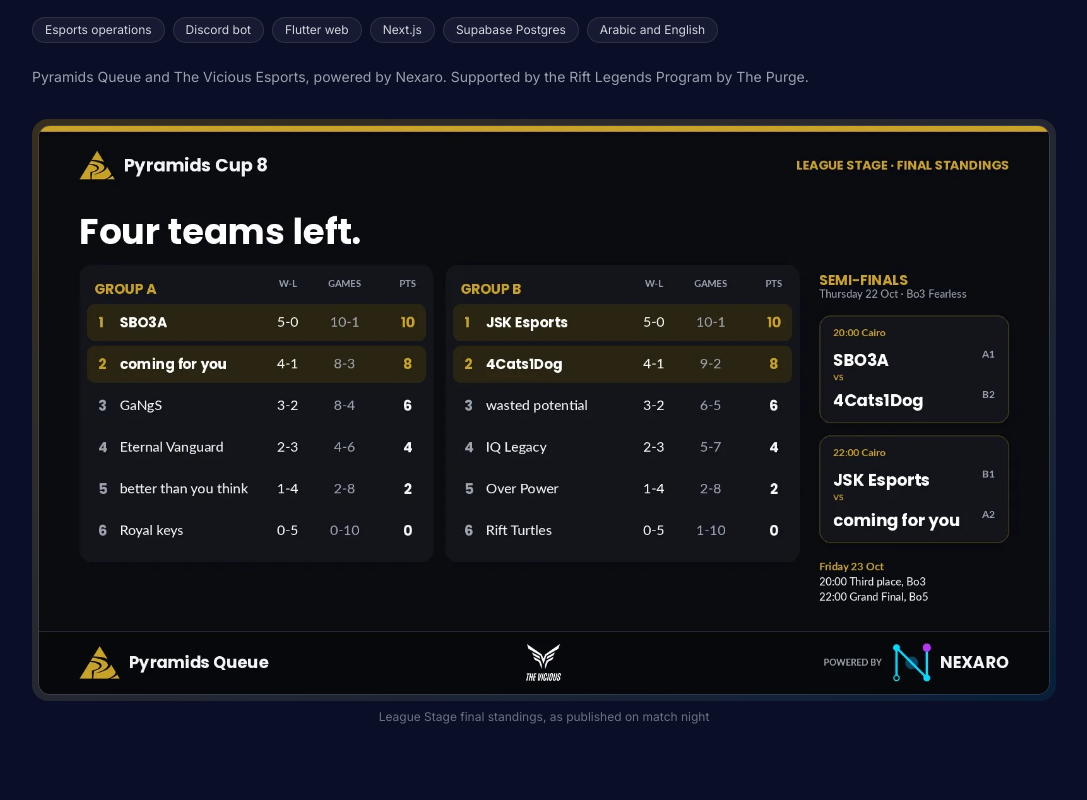
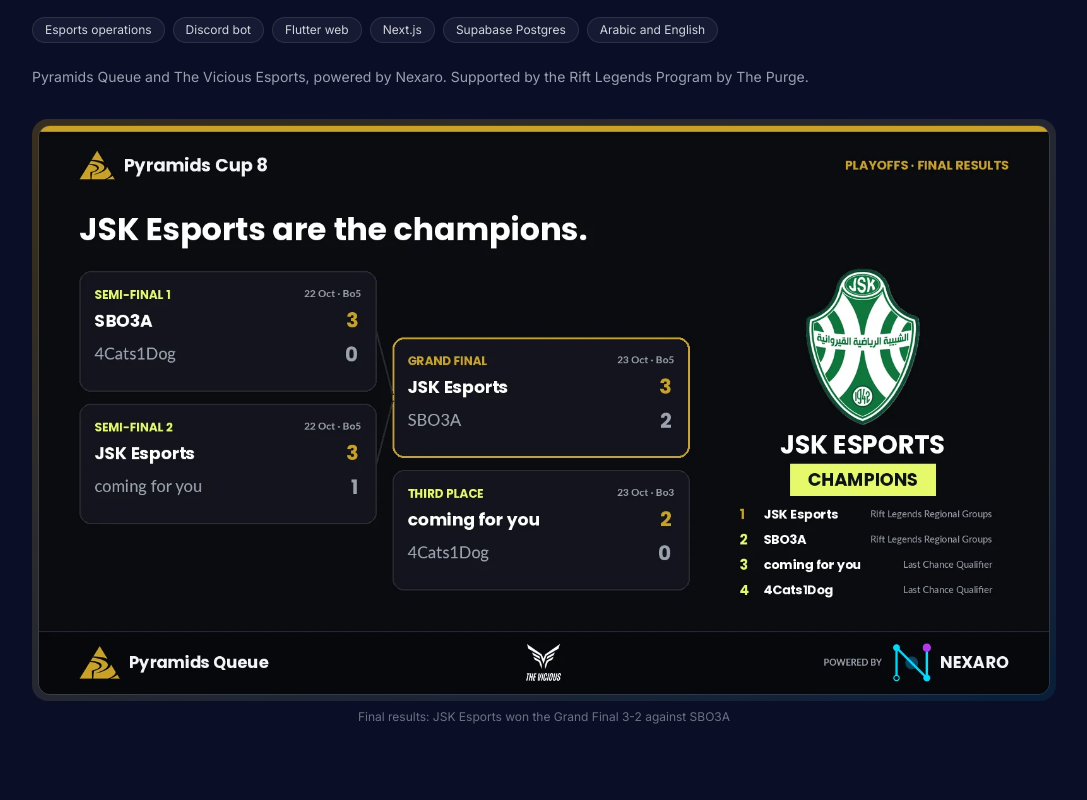
Before and after one commit to amfog/nexaro-tech, a Next.js app: page /en/case-studies/pyramids-cup-8 in a window 1280 px wide. Shown: the part 540-1340 px from the top of the page, without its empty margins (96-1183 px from the left). Built offline with nearby package versions, Linux system fonts and the light colour scheme.

Commit message:
Cup 8 case study: tour over, final results image, Grand Final stream image and numbers

```diff
--- a/src/app/[locale]/case-studies/pyramids-cup-8/page.tsx
+++ b/src/app/[locale]/case-studies/pyramids-cup-8/page.tsx
@@ -232,7 +232,7 @@
             Pyramids Queue and The Vicious Esports, powered by Nexaro. Supported by the Rift Legends Program by The Purge.
           </p>
           <div className="mt-8">
-            <Shot src="/case-studies/pc8/league.webp" alt="Pyramids Cup 8 League Stage final standings" caption="League Stage final standings, as published on match night" />
+            <Shot src="/case-studies/pc8/final-results.webp" alt="Pyramids Cup 8 final results: JSK Esports champions" caption="Final results: JSK Esports won the Grand Final 3-2 against SBO3A" />
           </div>
         </motion.div>
 
@@ -296,7 +296,7 @@
             ))}
           </div>
           <div className="grid md:grid-cols-2 gap-6 mt-10">
-            <Shot src="/case-studies/pc8/playoffs.webp" alt="Pyramids Cup 8 Playoffs bracket" caption="The Playoffs bracket on pyramidsqueue.com. Scores fill in from the results as each series ends" />
+            <Shot src="/case-studies/pc8/finals-boosted.webp" alt="The Grand Final on a creator stream" caption="The Grand Final live on a creator stream, with the Pyramids Cup partner bar on screen" />
             <Shot src="/case-studies/pc8/home.webp" alt="pyramidsqueue.com home page" caption="pyramidsqueue.com during the Playoffs" />
           </div>
         </Section>
@@ -555,7 +555,7 @@
             <div>
               <p className="text-gray-300 leading-relaxed mb-5">
                 There was no official broadcast. Eight stream creators and four clip creators covered the cup in Arabic, with 70 clips and 23 VODs,
-                for up to 200K stream views and 800K clip views across the season (owner reported).
+                for up to 200K stream views and 800K clip views across the season (owner reported). The Grand Final alone peaked at 580 viewers across three live streams: Fog 146, Eazzy 144, boosted 290.
               </p>
               <Bars rows={creators} max={160} color="bg-gradient-to-r from-yellow-400 to-orange-500" />
               <p className="text-xs text-gray-500 mt-3">Peak live viewers per creator, creator reported</p>
```
Also changed, not shown: public/case-studies/pc8/final-results.webp (added), public/case-studies/pc8/finals-boosted.webp (added).
